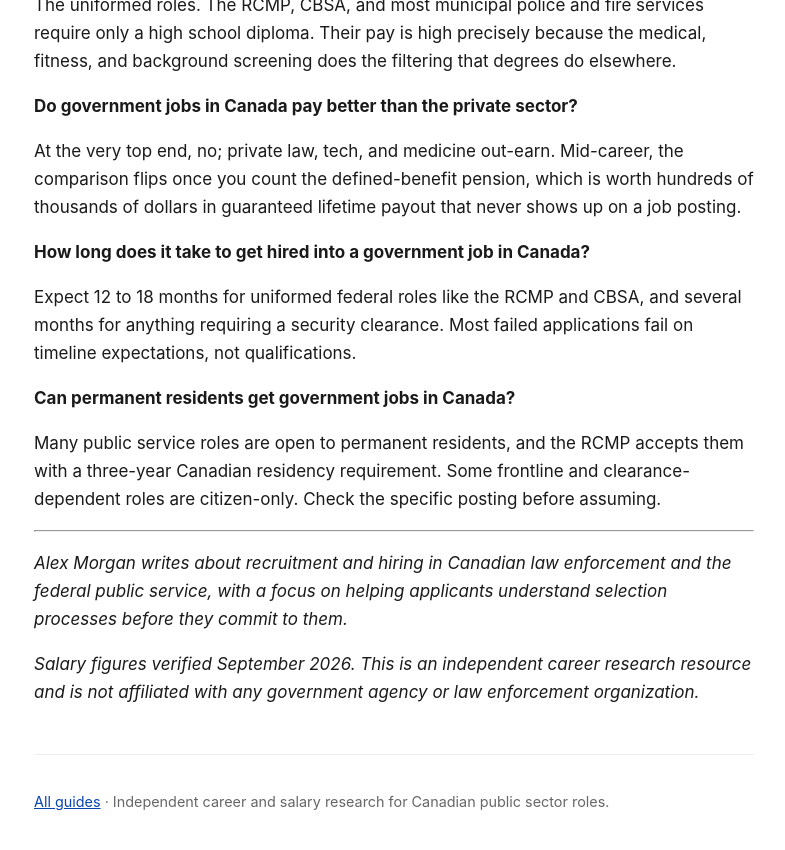
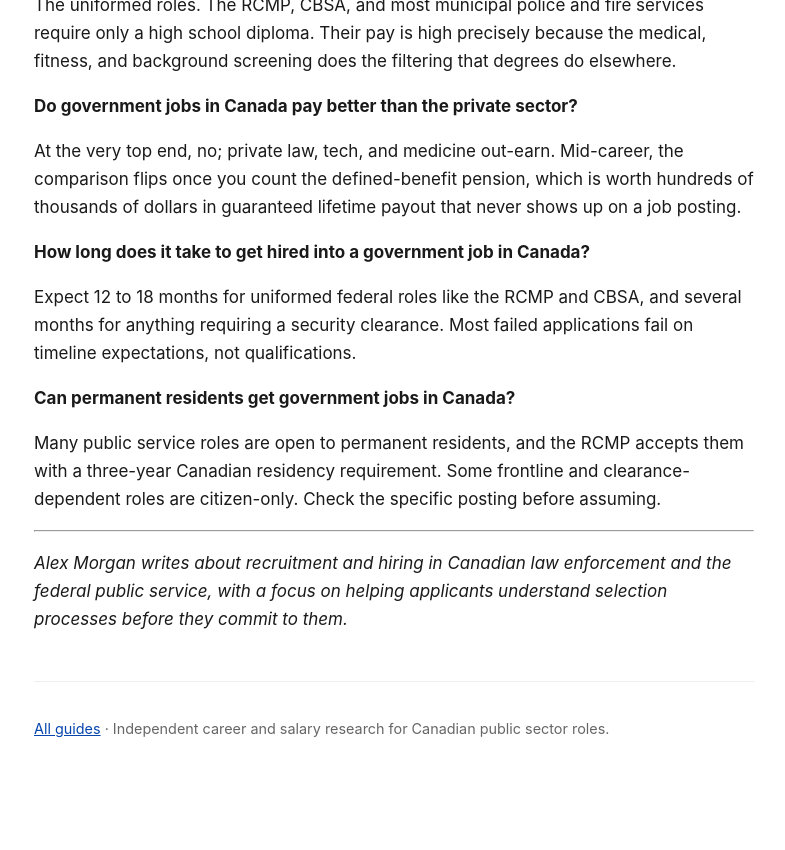
Before and after one commit to alexmorganxx/canada-government-jobs, a Jekyll site: the page built from index.md, in a window 1280 px wide and 900 px high, scrolled down 8968 px. Shown: the top 850 px of the window, without its empty margins (246-1031 px from the left). Built offline with Jekyll 4.4.1, drawn with Linux system fonts in a browser that asks for light colours; after the commit the page ends 9795 px from its top, so only the background shows below that.

Commit message:
Remove disclaimer line from footer
Co-authored-by: Cursor <cursoragent@cursor.com>

```diff
--- a/index.md
+++ b/index.md
@@ -255,5 +255,3 @@ Many public service roles are open to permanent residents, and the RCMP accepts
 ---
 
 *Alex Morgan writes about recruitment and hiring in Canadian law enforcement and the federal public service, with a focus on helping applicants understand selection processes before they commit to them.*
-
-*Salary figures verified September 2026. This is an independent career research resource and is not affiliated with any government agency or law enforcement organization.*
```
